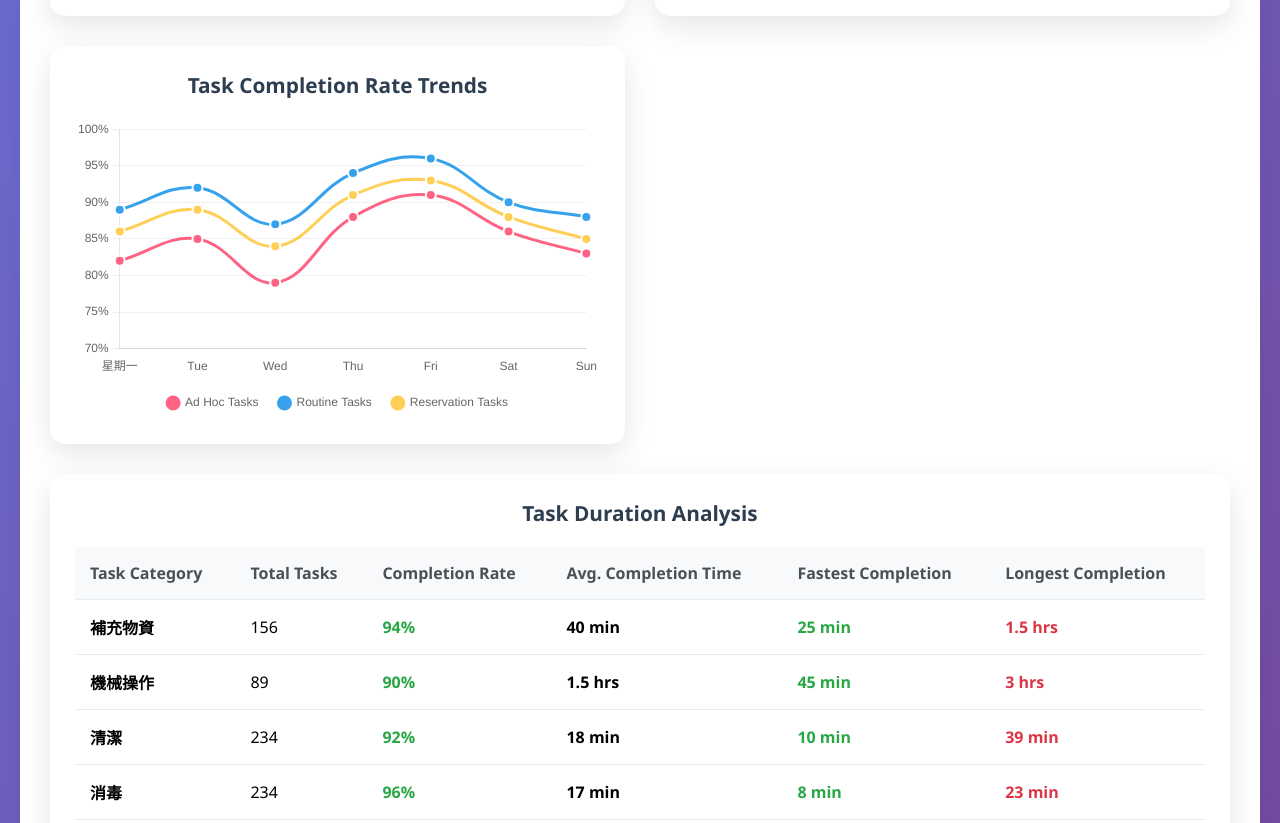
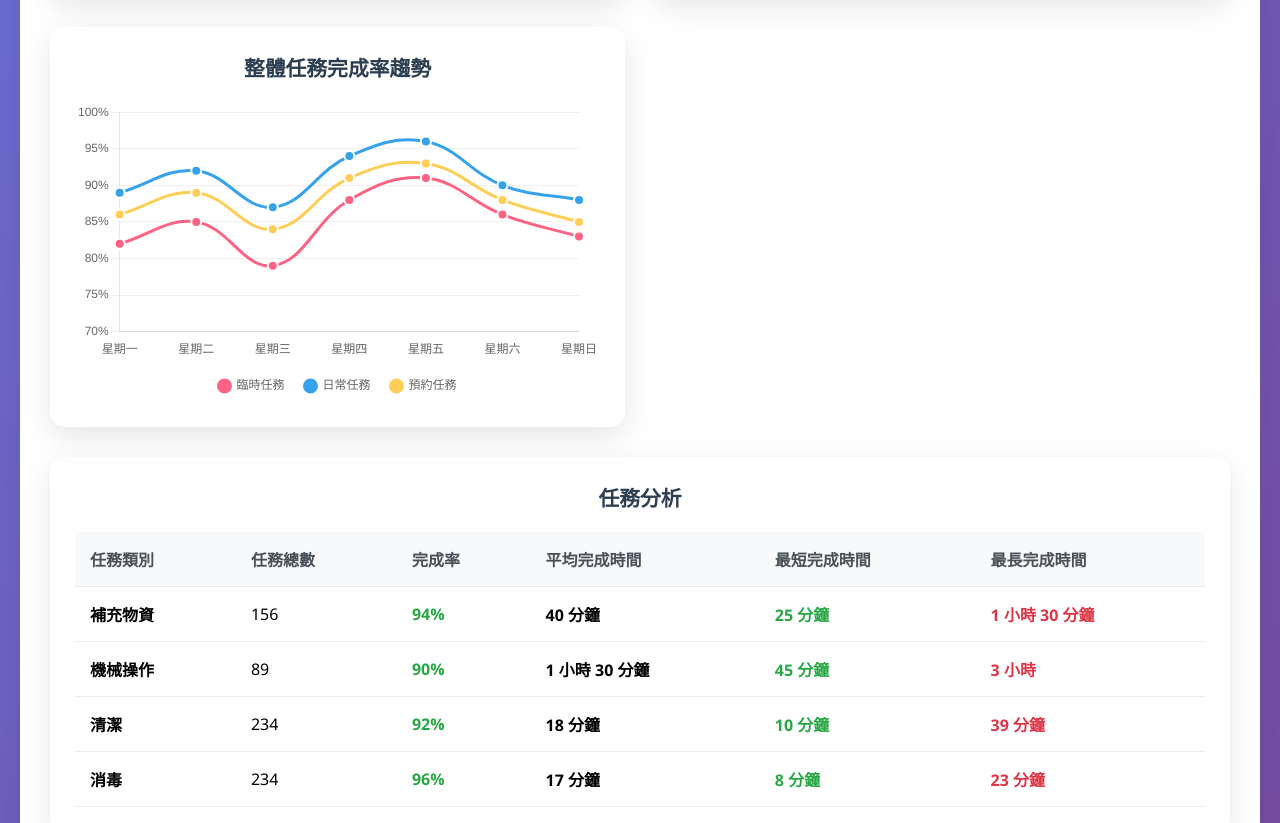
Before and after one commit to whaleshark-ai/canva_work_system, a plain HTML site: page dashboard.html in a window 1280 px wide. Shown: the part 1135-1958 px from the top of the page. Drawn offline with nearby package versions, Linux system fonts and the light colour scheme.

Commit message:
Add files via upload

```diff
--- a/dashboard.html
+++ b/dashboard.html
@@ -190,27 +190,26 @@
     <div class="dashboard-container">
         <div class="dashboard-header">
             <h1>AA Admin Dashboard</h1>
-            <p>Comprehensive overview of staff deployment and task management</p>
         </div>
 
         <div class="controls-section">
             <div class="controls-grid">
                 <div class="control-group">
-                    <label for="timeFrame">Time Frame</label>
+                    <label for="timeFrame">時間類別</label>
                     <select id="timeFrame" onchange="updateAllData()">
-                        <option value="daily">Daily</option>
-                        <option value="weekly" selected>Weekly</option>
-                        <option value="monthly">Monthly</option>
+                        <option value="daily">每日</option>
+                        <option value="weekly" selected>每周</option>
+                        <option value="monthly">每月</option>
                     </select>
                 </div>
 
                 <div class="control-group" id="dailyDateControls">
-                    <label for="startDate">Start Date</label>
+                    <label for="startDate">開始日期</label>
                     <input type="date" id="startDate" onchange="updateAllData()">
                 </div>
 
                 <div class="control-group" id="dailyEndDateControls">
-                    <label for="endDate">End Date</label>
+                    <label for="endDate">結束日期</label>
                     <input type="date" id="endDate" onchange="updateAllData()">
                 </div>
 
@@ -231,7 +230,7 @@
         <div class="charts-grid">
             <div class="chart-container">
 
-                <div class="chart-title">Number of Frontline Staff Deployment</div>
+                <div class="chart-title">前線人員部署人數</div>
                 <div class="chart-wrapper">
                     <canvas id="staffChart"></canvas>
                 </div>
@@ -240,7 +239,7 @@
 
             <div class="chart-container">
 
-                <div class="chart-title">Routine Tasks Breakdown</div>
+                <div class="chart-title">日常任務狀態</div>
                 <div class="chart-wrapper">
                     <canvas id="routineChart"></canvas>
                 </div>
@@ -249,7 +248,7 @@
 
             <div class="chart-container">
 
-                <div class="chart-title">Ad Hoc / Reservation Tasks</div>
+                <div class="chart-title">臨時/預約任務數量</div>
                 <div class="chart-wrapper">
                     <canvas id="adhocChart"></canvas>
                 </div>
@@ -258,7 +257,7 @@
 
             <div class="chart-container">
 
-                <div class="chart-title">Daily Ad Hoc Tasks Trend</div>
+                <div class="chart-title">臨時任務數量趨勢</div>
                 <div class="chart-wrapper">
                     <canvas id="trendChart"></canvas>
                 </div>
@@ -267,7 +266,7 @@
 
             <div class="chart-container">
 
-                <div class="chart-title">Task Completion Rate Trends</div>
+                <div class="chart-title">整體任務完成率趨勢</div>
                 <div class="chart-wrapper">
                     <canvas id="completionRateChart"></canvas>
                 </div>
@@ -276,16 +275,16 @@
 
             <div class="table-container">
 
-                <div class="chart-title">Task Duration Analysis</div>
+                <div class="chart-title">任務分析</div>
                 <table class="task-table">
                     <thead>
                         <tr>
-                            <th>Task Category</th>
-                            <th>Total Tasks</th>
-                            <th>Completion Rate</th>
-                            <th>Avg. Completion Time</th>
-                            <th>Fastest Completion</th>
-                            <th>Longest Completion</th>
+                            <th>任務類別</th>
+                            <th>任務總數</th>
+                            <th>完成率</th>
+                            <th>平均完成時間</th>
+                            <th>最短完成時間</th>
+                            <th>最長完成時間</th>
                         </tr>
                     </thead>
                     <tbody id="taskTableBody">
@@ -307,11 +306,11 @@
                     data: [8, 12, 7, 8]
                 },
                 routine: {
-                    labels: ['Completed', 'In Progress', 'Overdue', 'Yet to Complete'],
+                    labels: ['已完成', '進行中', '超過時限', '尚未完成'],
                     data: [15, 8, 3, 9]
                 },
                 adhoc: {
-                    labels: ['Completed', 'Overdue', 'In Progress', 'Yet to Complete'],
+                    labels: ['已完成', '超過時限', '進行中', '尚未完成'],
                     data: [12, 4, 6, 13]
                 },
                 trend: {
@@ -331,19 +330,19 @@
                     data: [25, 35, 22, 18]
                 },
                 routine: {
-                    labels: ['Completed', 'In Progress', 'Overdue', 'Yet to Complete'],
+                    labels: ['已完成', '進行中', '超過時限', '尚未完成'],
                     data: [45, 20, 8, 27]
                 },
                 adhoc: {
-                    labels: ['Completed', 'Overdue', 'In Progress', 'Yet to Complete'],
+                    labels: ['已完成', '超過時限', '進行中', '尚未完成'],
                     data: [32, 12, 18, 38]
                 },
                 trend: {
-                    labels: ['星期一', 'Tue', 'Wed', 'Thu', 'Fri', 'Sat', 'Sun'],
+                    labels: ['星期一', '星期二', '星期三', '星期四', '星期五', '星期六', '星期日'],
                     data: [12, 19, 15, 25, 22, 18, 16]
                 },
                 completionRate: {
-                    labels: ['星期一', 'Tue', 'Wed', 'Thu', 'Fri', 'Sat', 'Sun'],
+                    labels: ['星期一', '星期二', '星期三', '星期四', '星期五', '星期六', '星期日'],
                     adhoc: [82, 85, 79, 88, 91, 86, 83],
                     routine: [89, 92, 87, 94, 96, 90, 88],
                     reservation: [86, 89, 84, 91, 93, 88, 85]
@@ -355,11 +354,11 @@
                     data: [105, 142, 155, 23]
                 },
                 routine: {
-                    labels: ['Completed', 'In Progress', 'Overdue', 'Yet to Complete'],
+                    labels: ['已完成', '進行中', '超過時限', '尚未完成'],
                     data: [180, 85, 32, 108]
                 },
                 adhoc: {
-                    labels: ['Completed', 'Overdue', 'In Progress', 'Yet to Complete'],
+                    labels: ['已完成', '超過時限', '進行中', '尚未完成'],
                     data: [128, 48, 72, 152]
                 },
                 trend: {
@@ -375,22 +374,22 @@
             },
             taskDuration: {
                 monthly: [
-                    { category: '補充物資', total: 378, completionRate: '90%', avgTime: '36 min', fastestTime: '25 min', longestTime: '1.5 hrs' },
-                    { category: '機械操作', total: 147, completionRate: '88%', avgTime: '1.75 hrs', fastestTime: '45 min', longestTime: '6 hrs' },
-                    { category: '清潔', total: 234, completionRate: '95%', avgTime: '25 min', fastestTime: '8 min', longestTime: '45 min' },
-                    { category: '消毒', total: 189, completionRate: '92%', avgTime: '15 min', fastestTime: '8 min', longestTime: '27 min' }
+                    { category: '補充物資', total: 378, completionRate: '90%', avgTime: '36 分鐘', fastestTime: '25 分鐘', longestTime: '1 小時 30 分鐘' },
+                    { category: '機械操作', total: 147, completionRate: '88%', avgTime: '1 小時 45 分鐘', fastestTime: '45 分鐘', longestTime: '2 小時' },
+                    { category: '清潔', total: 234, completionRate: '95%', avgTime: '25 分鐘', fastestTime: '8 分鐘', longestTime: '45 分鐘' },
+                    { category: '消毒', total: 189, completionRate: '92%', avgTime: '15 分鐘', fastestTime: '8 分鐘', longestTime: '27 分鐘' }
                 ],
                 daily: [
-                    { category: '補充物資', total: 40, completionRate: '91%', avgTime: '34 min', fastestTime: '25 min', longestTime: '45 min' },
-                    { category: '機械操作', total: 21, completionRate: '88%', avgTime: '1 hrs', fastestTime: '45 min', longestTime: '1 hrs' },
-                    { category: '清潔', total: 57, completionRate: '93%', avgTime: '20 min', fastestTime: '5 min', longestTime: '45 min' },
-                    { category: '消毒', total: 234, completionRate: '95%', avgTime: '25 min', fastestTime: '8 min', longestTime: '45 min' }
+                    { category: '補充物資', total: 40, completionRate: '91%', avgTime: '34 分鐘', fastestTime: '25 分鐘', longestTime: '45 分鐘' },
+                    { category: '機械操作', total: 21, completionRate: '88%', avgTime: '1 小時', fastestTime: '45 分鐘', longestTime: '1 小時' },
+                    { category: '清潔', total: 57, completionRate: '93%', avgTime: '20 分鐘', fastestTime: '5 分鐘', longestTime: '45 分鐘' },
+                    { category: '消毒', total: 234, completionRate: '95%', avgTime: '25 分鐘', fastestTime: '8 分鐘', longestTime: '45 分鐘' }
                 ],
                 weekly: [
-                    { category: '補充物資', total: 156, completionRate: '94%', avgTime: '40 min', fastestTime: '25 min', longestTime: '1.5 hrs' },
-                    { category: '機械操作', total: 89, completionRate: '90%', avgTime: '1.5 hrs', fastestTime: '45 min', longestTime: '3 hrs' },
-                    { category: '清潔', total: 234, completionRate: '92%', avgTime: '18 min', fastestTime: '10 min', longestTime: '39 min' },
-                    { category: '消毒', total: 234, completionRate: '96%', avgTime: '17 min', fastestTime: '8 min', longestTime: '23 min' }
+                    { category: '補充物資', total: 156, completionRate: '94%', avgTime: '40 分鐘', fastestTime: '25 分鐘', longestTime: '1 小時 30 分鐘' },
+                    { category: '機械操作', total: 89, completionRate: '90%', avgTime: '1 小時 30 分鐘 ', fastestTime: '45 分鐘', longestTime: '3 小時' },
+                    { category: '清潔', total: 234, completionRate: '92%', avgTime: '18 分鐘', fastestTime: '10 分鐘', longestTime: '39 分鐘' },
+                    { category: '消毒', total: 234, completionRate: '96%', avgTime: '17 分鐘', fastestTime: '8 分鐘', longestTime: '23 分鐘' }
                 ]
             }
         };
@@ -589,7 +588,7 @@
                 data: {
                     labels: currentData.completionRate.labels,
                     datasets: [{
-                        label: 'Ad Hoc Tasks',
+                        label: '臨時任務',
                         data: currentData.completionRate.adhoc,
                         borderColor: '#FF6384',
                         backgroundColor: 'rgba(255, 99, 132, 0.1)',
@@ -601,7 +600,7 @@
                         pointBorderWidth: 2,
                         pointRadius: 5
                     }, {
-                        label: 'Routine Tasks',
+                        label: '日常任務',
                         data: currentData.completionRate.routine,
                         borderColor: '#36A2EB',
                         backgroundColor: 'rgba(54, 162, 235, 0.1)',
@@ -613,7 +612,7 @@
                         pointBorderWidth: 2,
                         pointRadius: 5
                     }, {
-                        label: 'Reservation Tasks',
+                        label: '預約任務',
                         data: currentData.completionRate.reservation,
                         borderColor: '#FFCE56',
                         backgroundColor: 'rgba(255, 206, 86, 0.1)',
```
